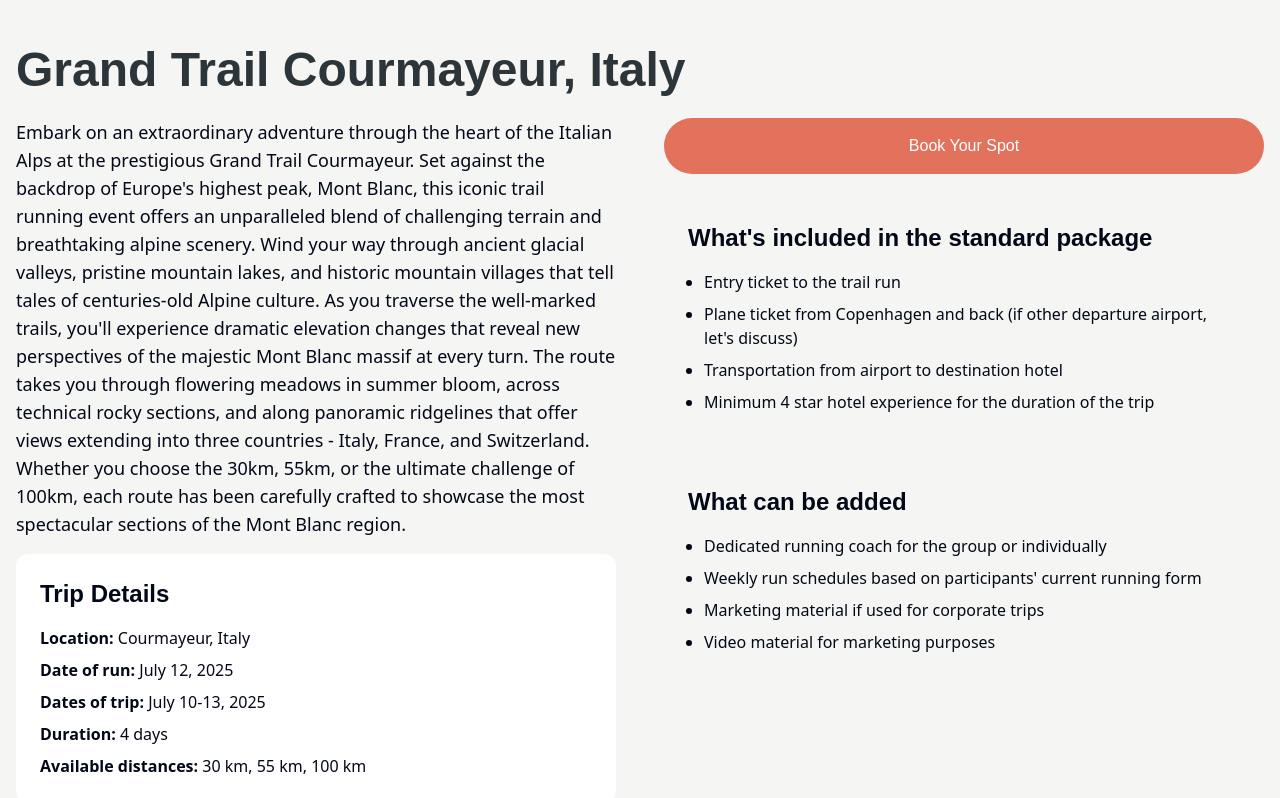
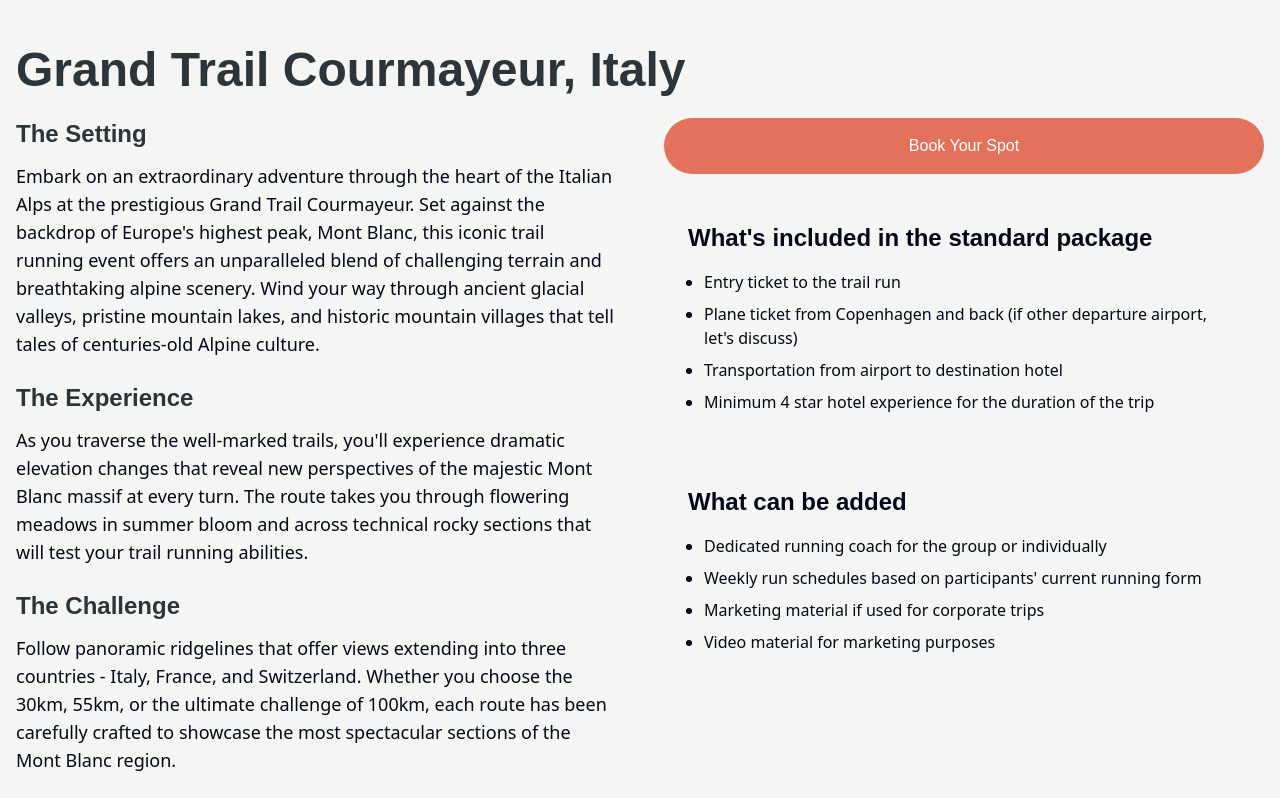
Before and after one commit to Patrick-trailsquad/trailsquad, a React (Vite) app: page /destinations/gtc in a window 1280 px wide. Shown: the part 482-1280 px from the top of the page. Built offline with nearby package versions, Linux system fonts and the light colour scheme; a web font is replaced by a local one.

Commit message:
Improve text readability
Split the text body into multiple sections to improve readability.

```diff
--- a/src/pages/destinations/SwissAlps.tsx
+++ b/src/pages/destinations/SwissAlps.tsx
@@ -28,12 +28,30 @@ const SwissAlps = () => {
         </h1>
         <div className="grid md:grid-cols-2 gap-12">
           <div>
-            <p className="text-lg mb-4">
-              Embark on an extraordinary adventure through the heart of the Italian Alps at the prestigious Grand Trail Courmayeur. Set against the backdrop of Europe's highest peak, Mont Blanc, this iconic trail running event offers an unparalleled blend of challenging terrain and breathtaking alpine scenery. Wind your way through ancient glacial valleys, pristine mountain lakes, and historic mountain villages that tell tales of centuries-old Alpine culture.
+            <div className="space-y-6">
+              <div>
+                <h2 className="font-cabinet text-2xl font-bold mb-3 text-charcoal">The Setting</h2>
+                <p className="text-lg">
+                  Embark on an extraordinary adventure through the heart of the Italian Alps at the prestigious Grand Trail Courmayeur. Set against the backdrop of Europe's highest peak, Mont Blanc, this iconic trail running event offers an unparalleled blend of challenging terrain and breathtaking alpine scenery. Wind your way through ancient glacial valleys, pristine mountain lakes, and historic mountain villages that tell tales of centuries-old Alpine culture.
+                </p>
+              </div>
 
-              As you traverse the well-marked trails, you'll experience dramatic elevation changes that reveal new perspectives of the majestic Mont Blanc massif at every turn. The route takes you through flowering meadows in summer bloom, across technical rocky sections, and along panoramic ridgelines that offer views extending into three countries - Italy, France, and Switzerland. Whether you choose the 30km, 55km, or the ultimate challenge of 100km, each route has been carefully crafted to showcase the most spectacular sections of the Mont Blanc region.
-            </p>
-            <div className="bg-white p-6 rounded-xl">
+              <div>
+                <h2 className="font-cabinet text-2xl font-bold mb-3 text-charcoal">The Experience</h2>
+                <p className="text-lg">
+                  As you traverse the well-marked trails, you'll experience dramatic elevation changes that reveal new perspectives of the majestic Mont Blanc massif at every turn. The route takes you through flowering meadows in summer bloom and across technical rocky sections that will test your trail running abilities.
+                </p>
+              </div>
+
+              <div>
+                <h2 className="font-cabinet text-2xl font-bold mb-3 text-charcoal">The Challenge</h2>
+                <p className="text-lg">
+                  Follow panoramic ridgelines that offer views extending into three countries - Italy, France, and Switzerland. Whether you choose the 30km, 55km, or the ultimate challenge of 100km, each route has been carefully crafted to showcase the most spectacular sections of the Mont Blanc region.
+                </p>
+              </div>
+            </div>
+
+            <div className="bg-white p-6 rounded-xl mt-8">
               <h2 className="font-cabinet text-2xl font-bold mb-4">Trip Details</h2>
               <ul className="space-y-2">
                 <li><strong>Location:</strong> Courmayeur, Italy</li>
@@ -44,6 +62,7 @@ const SwissAlps = () => {
               </ul>
             </div>
           </div>
+
           <div className="space-y-6">
             <button className="w-full bg-terra text-white px-8 py-4 rounded-full font-cabinet font-medium hover:bg-terra/90 transition-colors duration-300">
               Book Your Spot
```
